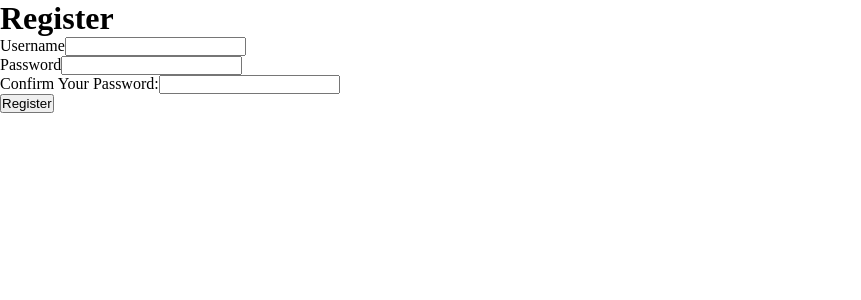
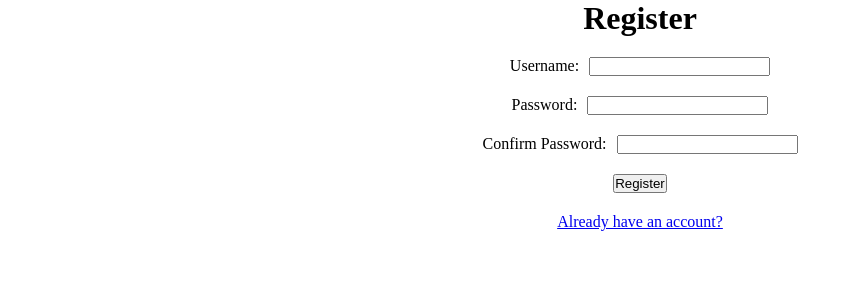
Before and after one commit to roselynle/meal-app-client, a React app: page /register in a window 1280 px wide. Shown: the top 300 px of the page, without its empty margins (0-861 px from the left). Built offline with nearby package versions, Linux system fonts and the light colour scheme.

Commit message:
styling to login and register

```diff
--- a/src/App.css
+++ b/src/App.css
@@ -1,3 +1,5 @@
+
+/* General Styles */
 body {
     margin: 0 auto;
 }
@@ -7,20 +9,52 @@ body {
     padding: 0;
 }
 
+/* Website Landing Page */
 .welcome-container {
   color: white;
-  width: 50%;
-  height: 20%;
+  width: 35%;
+  height: 31%;
   text-align: center;
   margin: 0 auto;
   display: block;
   position: absolute;
   top: 50%;
-  left: 50%;
+  left: 20%;
   transform: translate(-50%, -50%);
 }
 
 .welcome-container h1 {
-  font-size: 7rem;
+  font-size: 6rem;
   padding: 10px;
+  color: white;
 }
+
+.welcome-container p {
+  font-size: 1.5rem;
+  padding-bottom: 20px;
+}
+
+/* Login and Register Pages */
+.register-container {
+  text-align: center;
+}
+
+.registerInput {
+  margin: 20px 0px;
+}
+
+.registerInput label {
+  margin-right: 10px;
+}
+
+.login-container {
+  text-align: center;
+}
+
+.loginInput {
+  margin: 20px 0px;
+}
+
+.loginInput label {
+  margin-right: 10px;
+}
--- a/src/components/BackgroundVideo/style.css
+++ b/src/components/BackgroundVideo/style.css
@@ -4,4 +4,5 @@ video {
   height: 100%;
   position: fixed;
   z-index: -1;
+  opacity: 0.9;
 }
--- a/src/components/LoginForm/index.js
+++ b/src/components/LoginForm/index.js
@@ -1,4 +1,5 @@
 import React, { useState } from "react";
+import "../../App.css";
 // import { useDispatch } from "react-redux";
 
 const LoginForm = () => {
@@ -26,11 +27,11 @@ const LoginForm = () => {
         <div id="login-form">
             <form onSubmit={handleSubmit}>
                 <div className="loginInput">
-                    <label htmlFor="username">Username</label>
+                    <label htmlFor="username">Username:</label>
                     <input type="text" name="username" onChange={handleUsername}/>
                 </div>
                 <div className="loginInput">
-                    <label htmlFor="password">Password</label>
+                    <label htmlFor="password">Password:</label>
                     <input type="password" name="password" onChange={handlePassword}/>
                 </div>
                 <div className="loginInput">
--- a/src/components/RegisterForm/index.js
+++ b/src/components/RegisterForm/index.js
@@ -1,4 +1,5 @@
 import React, { useState }  from 'react';
+import "../../App.css";
 
 const RegisterForm = () =>  {
     const [state , setState] = useState({
@@ -11,15 +12,15 @@ const RegisterForm = () =>  {
             <div id="register-form">
                 <form>
                     <div className="registerInput">
-                        <label htmlFor="username">Username</label>
+                        <label htmlFor="username">Username:</label>
                         <input type="text" name="username" />
                     </div>
                     <div className="registerInput">
-                        <label htmlFor="password">Password</label>
+                        <label htmlFor="password">Password:</label>
                         <input type="password" name="password" />
                     </div>
                     <div className="registerInput">
-                        <label htmlFor="password">Confirm Your Password:</label>
+                        <label htmlFor="password">Confirm Password:</label>
                         <input type="password" name="passwordConfirmation" />
                     </div>
                     <div className="registerInput">
--- a/src/pages/Login/index.js
+++ b/src/pages/Login/index.js
@@ -4,8 +4,13 @@ import { LoginForm } from "../../components";
 const Login = () => {
     return (
         <>
+        <div className="login-container">
             <h1>Login</h1>
             <LoginForm/>
+            <a href="http://0.0.0.0:8080/register">
+            Don't have an account yet?
+            </a>
+            </div>
         </>
     );
 };
--- a/src/pages/Register/index.js
+++ b/src/pages/Register/index.js
@@ -4,8 +4,11 @@ import { RegisterForm } from "../../components";
 const Register = () => {
     return (
         <>
-            <h1>Register</h1>
-            <RegisterForm />
+            <div className="register-container">
+                <h1>Register</h1>
+                <RegisterForm />
+                <a href="http://0.0.0.0:8080/login">Already have an account?</a>
+            </div>
         </>
     );
 };
```
Also changed, not shown: 1 other file (tests, documents, lock files or other folders).
